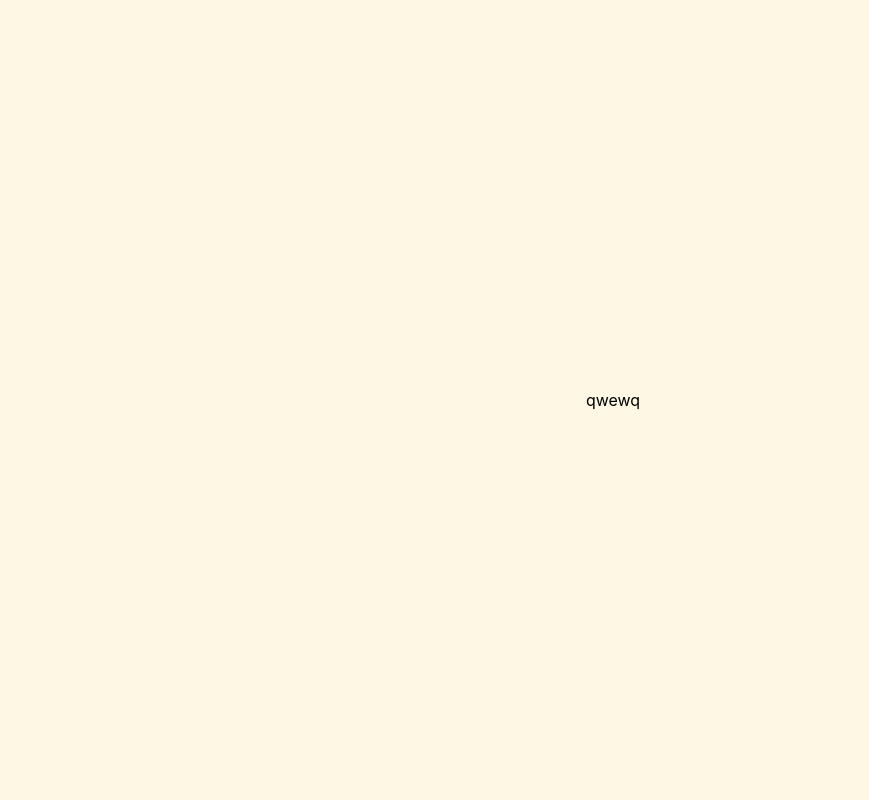
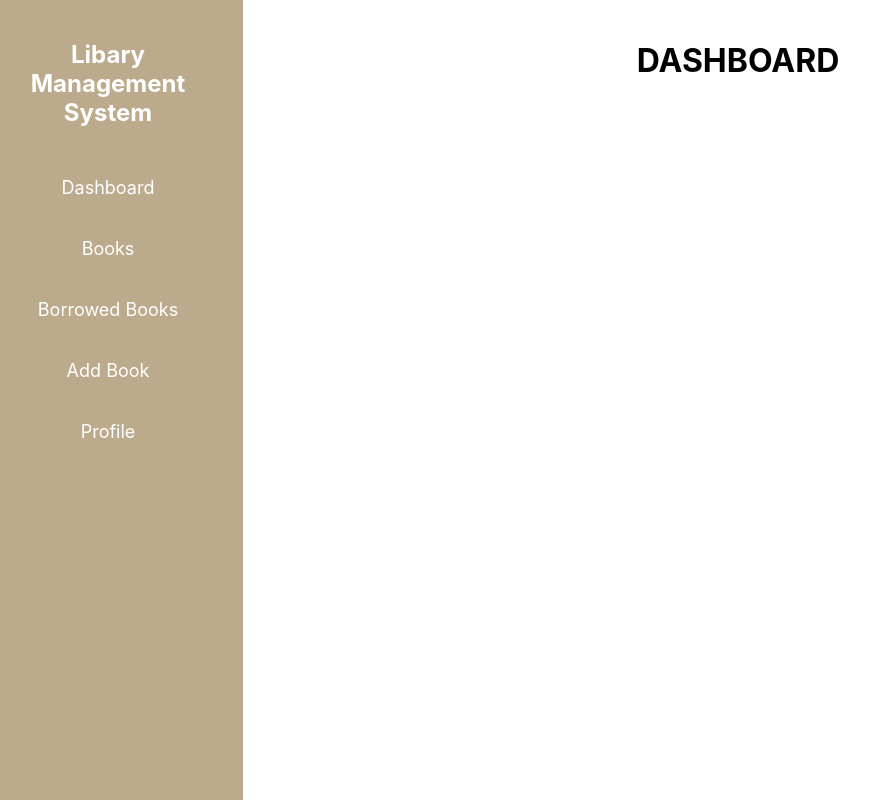
Before and after one commit to RubyDEAD/lms, a React (Create React App) app: page /books in a window 1280 px wide. Shown: the whole page, without its empty margins (27-896 px from the left). Built offline with nearby package versions, Linux system fonts and the light colour scheme.

Commit message:
Frontend

```diff
--- a/package.json
+++ b/package.json
@@ -6,6 +6,7 @@
     "cra-template": "1.2.0",
     "react": "^19.0.0",
     "react-dom": "^19.0.0",
+    "react-router-dom": "^7.2.0",
     "react-scripts": "5.0.1",
     "web-vitals": "^4.2.4"
   },
--- a/src/App.css
+++ b/src/App.css
@@ -1,3 +1,4 @@
+
 .App {
   text-align: center;
 }
@@ -7,11 +8,6 @@
   pointer-events: none;
 }
 
-@media (prefers-reduced-motion: no-preference) {
-  .App-logo {
-    animation: App-logo-spin infinite 20s linear;
-  }
-}
 
 .App-header {
   background-color: #282c34;
@@ -28,11 +24,49 @@
   color: #61dafb;
 }
 
-@keyframes App-logo-spin {
-  from {
-    transform: rotate(0deg);
-  }
-  to {
-    transform: rotate(360deg);
-  }
+
+.sidebar {
+  width: 250px;
+  background-color: #BBAB8C;
+  color: white;
+  height: 100vh;
+  position: fixed;
+  top: 0;
+  left: 0;
+  padding-top: 20px;
+  padding-left: 20px;
 }
+
+.sidebar-title h1 {
+  text-align: center;
+  font-size: 24px;
+  color: #fff;
+  margin-bottom: 40px;
+  margin-right: 20px;
+}
+
+/* Sidebar navigation */
+.sidebar-nav ul {
+  list-style-type: none;
+  padding: 0;
+  margin-right: 20px;
+}
+
+.sidebar-nav li {
+  margin: 20px 0;
+}
+
+.sidebar-nav .sidebar-link {
+  color: white;
+  text-decoration: none;
+  padding: 10px 5px;
+  display: block;
+  font-size: 18px;
+  transition: background-color 0.3s;
+}
+
+.sidebar-nav .sidebar-link:hover {
+  background-color: #FAEED1;
+  color:black;
+  border-radius: 10px;
+}
--- a/src/App.js
+++ b/src/App.js
@@ -1,24 +1,22 @@
-import logo from './logo.svg';
+import React from 'react';
 import './App.css';
+import { BrowserRouter as Router } from 'react-router-dom';  // Import BrowserRouter
+import Dashboard from './components/dashboard';
+import Sidebar from './components/sidebar';
 
 function App() {
   return (
-    <div className="App">
-      <header className="App-header">
-        <img src={logo} className="App-logo" alt="logo" />
-        <p>
-          Edit <code>src/App.js</code> and save to reload.
-        </p>
-        <a
-          className="App-link"
-          href="https://reactjs.org"
-          target="_blank"
-          rel="noopener noreferrer"
-        >
-          Learn React
-        </a>
-      </header>
-    </div>
+    <Router>
+      <div className="App">
+        <div style={{ display: 'flex' }}>
+          <Sidebar />
+
+          <div style={{ marginLeft: '250px', padding: '20px', flex: 1 }}>
+            <Dashboard />
+          </div>
+        </div>
+      </div>
+    </Router>
   );
 }
 
--- a/src/homepage.js
+++ b/src/components/dashboard.jsx
@@ -1,15 +1,16 @@
 
 import React from 'react';
-import '../src/homepage.css'
 
 
 
-export default function homepage() {
+function Dashboard() {
     return (
         <div className="body">
             <div className='container'>
-                qwewq
+                <h1>DASHBOARD</h1>
             </div>
         </div>
     )
 }
+
+export default Dashboard;
--- /dev/null
+++ b/src/components/sidebar.jsx
@@ -0,0 +1,48 @@
+import React from "react";
+import { Link } from "react-router-dom"; // To use routing for links
+
+function Sidebar() {
+  return (
+    <aside className="sidebar">
+      <div className="sidebar-container">
+
+        <div className="sidebar-title">
+          <h1>Libary Management System</h1>
+        </div>
+
+
+        <div className="sidebar-nav">
+          <ul>
+            <li>
+              <Link to="/" className="sidebar-link">
+                Dashboard
+              </Link>
+            </li>
+            <li>
+              <Link to="/books" className="sidebar-link">
+                Books
+              </Link>
+            </li>
+            <li>
+              <Link to="/borrowed-books" className="sidebar-link">
+                Borrowed Books
+              </Link>
+            </li>
+            <li>
+              <Link to="/add-book" className="sidebar-link">
+                Add Book
+              </Link>
+            </li>
+            <li>
+              <Link to="/profile" className="sidebar-link">
+                Profile
+              </Link>
+            </li>
+          </ul>
+        </div>
+      </div>
+    </aside>
+  );
+}
+
+export default Sidebar;
--- a/src/homepage.css
+++ /dev/null
@@ -1,19 +0,0 @@
-body
-{
-    background-color: rgb(253, 247, 228);
-    justify-content: center;
-    align-items: center;
-    display: flex;
-    height: 100vh;
-    margin: 0;
-
-}
-
-.container
-{
-    display: flex;
-    flex-direction: column;
-    align-items: center;
-    justify-content: center;
-    width: 100%;
-}
--- a/src/index.js
+++ b/src/index.js
@@ -2,11 +2,12 @@ import React from 'react';
 import ReactDOM from 'react-dom/client';
 import './index.css';
 import reportWebVitals from './reportWebVitals';
-import Homepage from './homepage';
+//import Homepage from './homepage';
+import App from './App'
 const root = ReactDOM.createRoot(document.getElementById('root'));
 root.render(
   <React.StrictMode>
-    <Homepage />
+    <App />
   </React.StrictMode>
 );
 // here are the routing or displaying of page
--- a/src/login.css
+++ /dev/null
@@ -1,99 +0,0 @@
-body
-{
-    background-color: rgb(253, 247, 228);
-    justify-content: center;
-    align-items: center;
-    display: flex;
-    height: 100vh;
-    margin: 0;
-}
-
-.container
-
-{
-    height: 500px;
-    width: 600px;
-    background-color: rgb(222, 208, 182) ;
-    box-shadow: 0px 10px 20px rgba(0, 0, 0, 0.25);
-    border-radius: 2%;
-}
-
-.container-text-title
-
-{
-    font-weight: bold;
-    display: flex;
-    top: -100px;
-    justify-content: center;
-    font-size: 43px;
-    font-family: sans-serif;
-    color: rgb(63, 61, 57);
-    transform: translateY(30px);
-}
-
-.container-text
-
-{
-    font-weight: bold;
-    display: flex;
-    font-size: 20px;
-    font-family: sans-serif;
-    color: rgb(63, 61, 57);
-    margin-top: 70px;
-    margin-left: 90px;
-
-}
-
-
-.container-input
-{
-    display: flex;
-    margin-left: 90px;
-    margin-top: 10px;
-    width: 400px;
-    height: 40px;
-    margin-bottom: -50px;
-    font-family: sans-serif;
-    border: none;
-    border-bottom: 2px solid rgb(63, 61, 57);
-    font-size: 14px;
-    padding-left: 5px;
-    border-radius: 2%;
-    font-size: 18px;
-}
-
-
-.auth-link
-{
-    margin-top: 75px;
-    font-family: sans-serif;
-    color: rgb(63, 61, 57);
-    margin-left: 200px;
-
-}
-
-.auth-link a {
-    display: block;
-    margin-bottom: 5px;
-}
-
-.button-login {
-    display: flex;
-    justify-content: center;
-    align-items: center;
-    width: 400px;
-    height: 50px;
-    background-color:rgb(87, 76, 55);
-    color: white;
-    font-size: 23px;
-    font-family: sans-serif;
-    font-weight: bolder;
-    border: none;
-    border-radius: 8px;
-    cursor: pointer;
-    margin: 20px auto 0;
-}
-
-.button-login:hover {
-    background-color: rgb(85, 83, 79);
-}
```
Also changed, not shown: src/login.js (deleted, +0 -24 lines), 1 other file (tests, documents, lock files or other folders).
